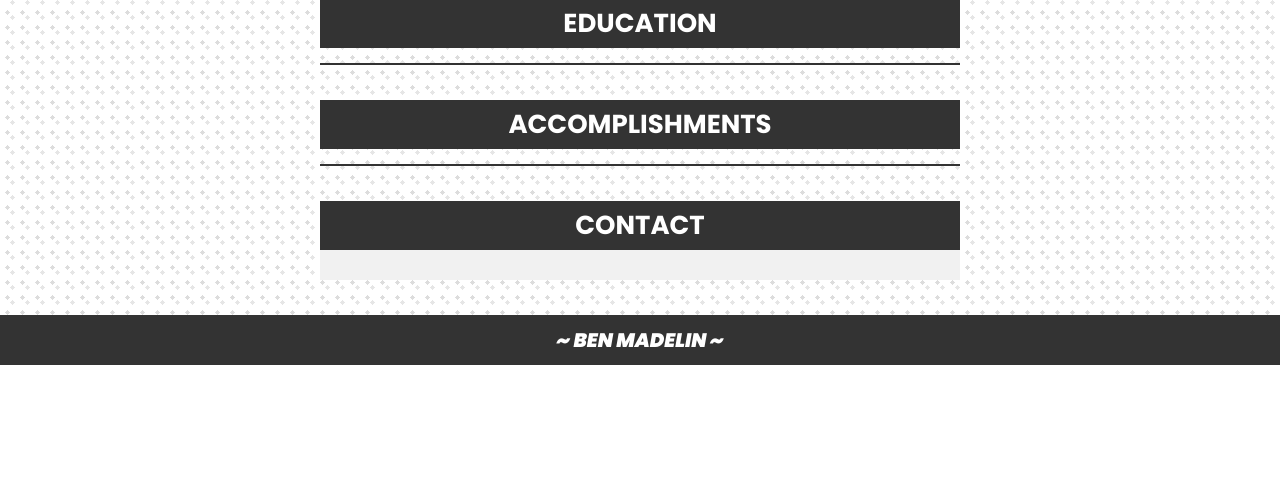
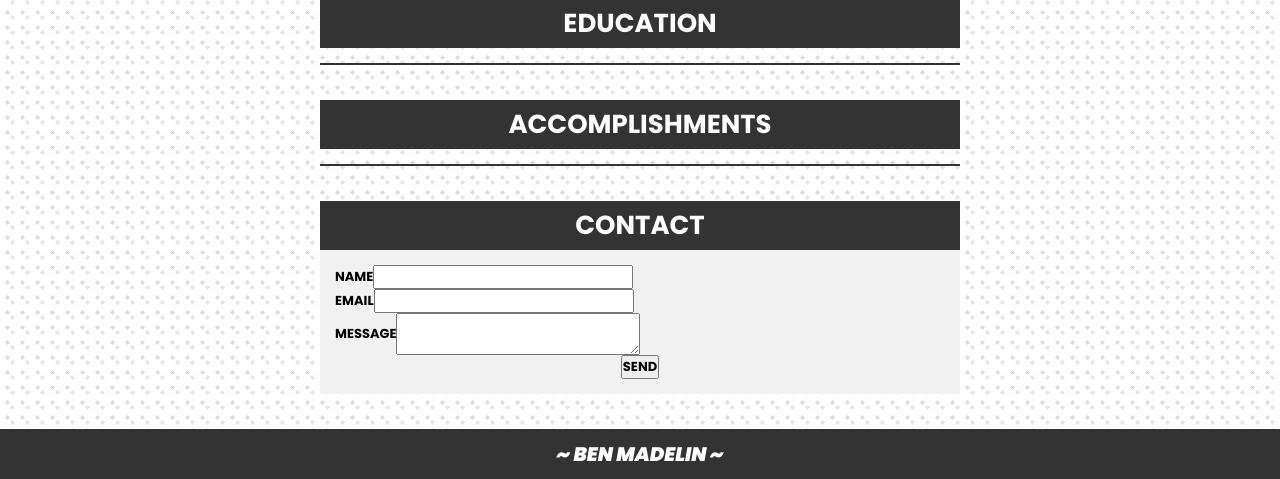
Before and after one commit to madelinben/professional-portfolio, a PHP site: page / in a window 1280 px wide. Shown: the part 2380-2859 px from the top of the page. Before the commit the page ends 2745 px from the top, so only its background shows below. Run offline with PHP 8.4, Linux system fonts and the light colour scheme; some libraries are stand-ins or nearby versions.

Commit message:
Formatted contact form elements.

```diff
--- a/index.php
+++ b/index.php
@@ -233,7 +233,28 @@
 
                         <div class="section-content">
 
+                            <form id="contact-form">
+                                <div class="flex-vertical">
+                                    <input type="hidden" name="contact_number">
 
+                                    <div class="flex-horizontal">
+                                        <label>Name</label>
+                                        <input type="text" name="user_name">
+                                    </div>
+
+                                    <div class="flex-horizontal">
+                                        <label>Email</label>
+                                        <input type="email" name="user_email">
+                                    </div>
+
+                                    <div class="flex-horizontal">
+                                        <label>Message</label>
+                                        <textarea name="message"></textarea>
+                                    </div>
+
+                                    <input type="submit" value="Send">
+                                </div>
+                            </form>
 
                         </div>
                 </section>
```
